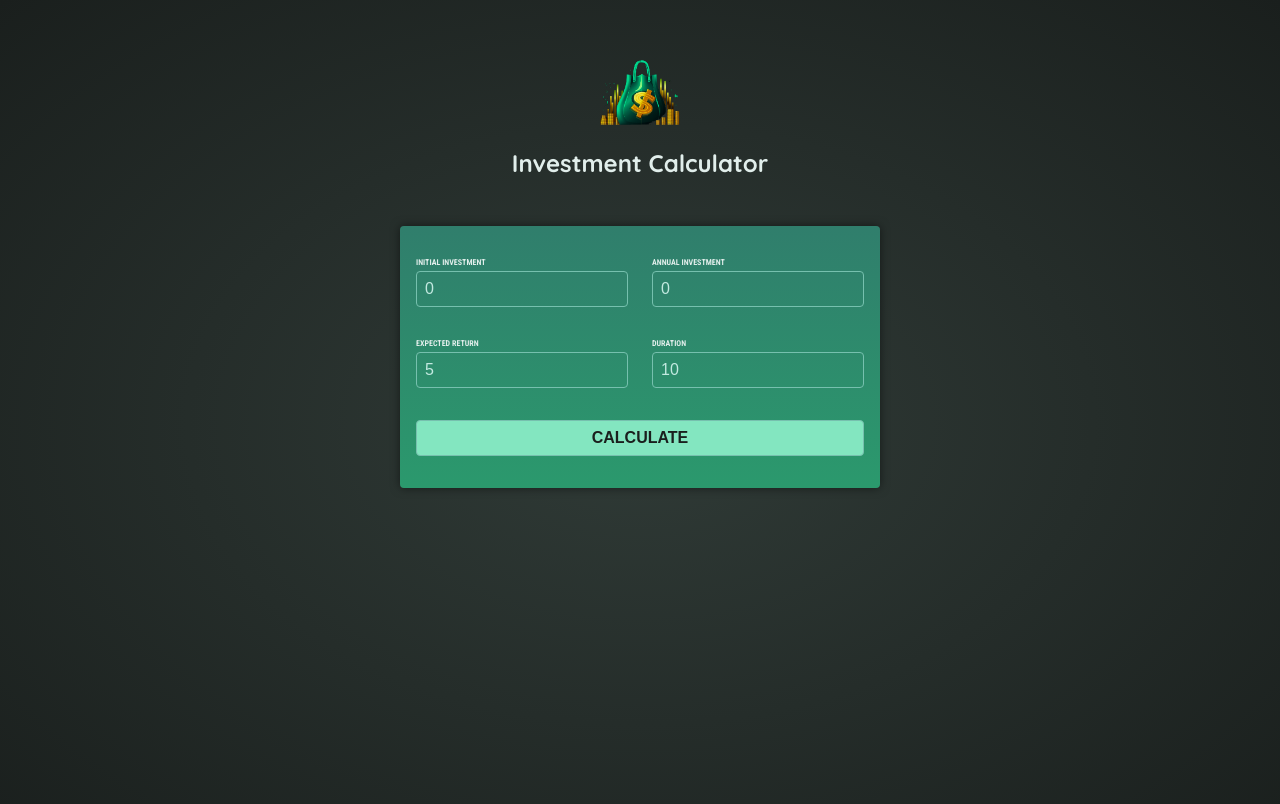
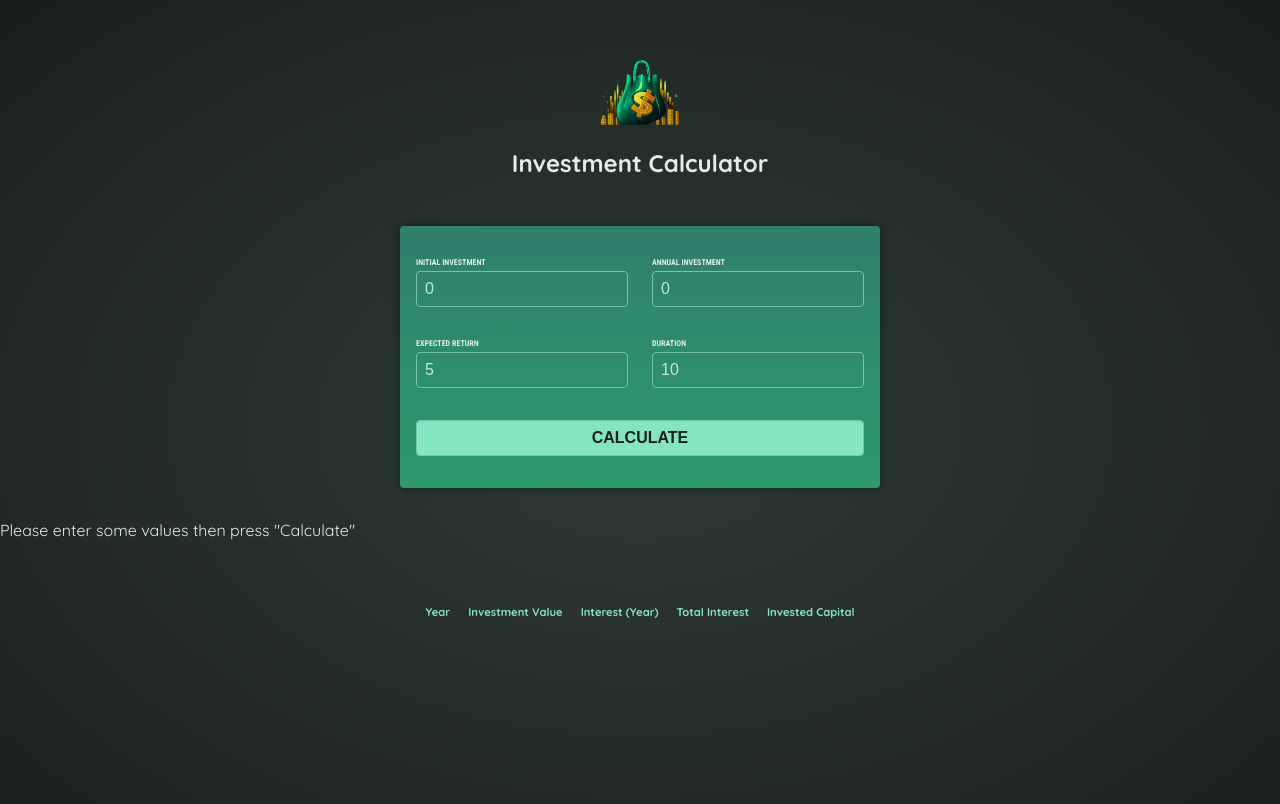
Before and after one commit to brajgon1/investment_calculator, an Angular app: page / in a window 1280 px wide. Shown: the top 804 px of the page. Built offline with nearby package versions, Linux system fonts and the light colour scheme.

Commit message:
passing data from parent to child with inputs

```diff
--- a/src/app/app.component.html
+++ b/src/app/app.component.html
@@ -1,2 +1,3 @@
 <app-header />
 <app-user-input (calculate)="onCalculateInvestmentResults($event)"/>
+<app-investment-results [results]="resultsData"/>
--- a/src/app/app.component.ts
+++ b/src/app/app.component.ts
@@ -3,14 +3,24 @@
 import { HeaderComponent } from './header/header.component';
 import { UserInputComponent } from './user-input/user-input.component';
 import { InvestmentInput } from './investment-input.model';
+import { InvestmentResultsComponent } from "./investment-results/investment-results.component";
 
 @Component({
   selector: 'app-root',
   standalone: true,
-  imports: [HeaderComponent, UserInputComponent],
+  imports: [HeaderComponent, UserInputComponent, InvestmentResultsComponent],
   templateUrl: './app.component.html',
 })
 export class AppComponent {
+
+  resultsData?: {
+    year: number;
+    interest: number;
+    valueEndOfYear: number;
+    annualInvestment: number;
+    totalInterest: number;
+    totalAmountInvested: number;
+  }[];
   onCalculateInvestmentResults(data: InvestmentInput) {
     const { initialInvestment, duration, expectedReturn, annualInvestment } =
       data;
@@ -33,6 +43,7 @@
       });
     }
 
-    console.log(annualData);
+
+    this.resultsData = annualData;
   }
 }
--- /dev/null
+++ b/src/app/investment-results/investment-results.component.css
@@ -0,0 +1,19 @@
+table {
+    max-width: 50rem;
+    margin: 2rem auto;
+    padding: 1rem;
+    table-layout: fixed;
+    border-spacing: 1rem;
+    text-align: right;
+  }
+
+  table thead {
+    font-size: 0.7rem;
+    color: #83e6c0;
+  }
+
+  table tbody {
+    font-family: "Roboto Condensed", sans-serif;
+    font-size: 0.85rem;
+    color: #c2e9e0;
+  }
--- /dev/null
+++ b/src/app/investment-results/investment-results.component.html
@@ -0,0 +1,16 @@
+<p>Please enter some values then press "Calculate"</p>
+
+<table>
+    <thead>
+        <tr>
+            <th>Year</th>
+            <th>Investment Value</th>
+            <th>Interest (Year)</th>
+            <th>Total Interest</th>
+            <th>Invested Capital</th>
+        </tr>
+    </thead>
+    <tbody>
+
+    </tbody>
+</table>
```
Also changed, not shown: src/app/investment-results/investment-results.component.ts (added, +19 -0 lines).
